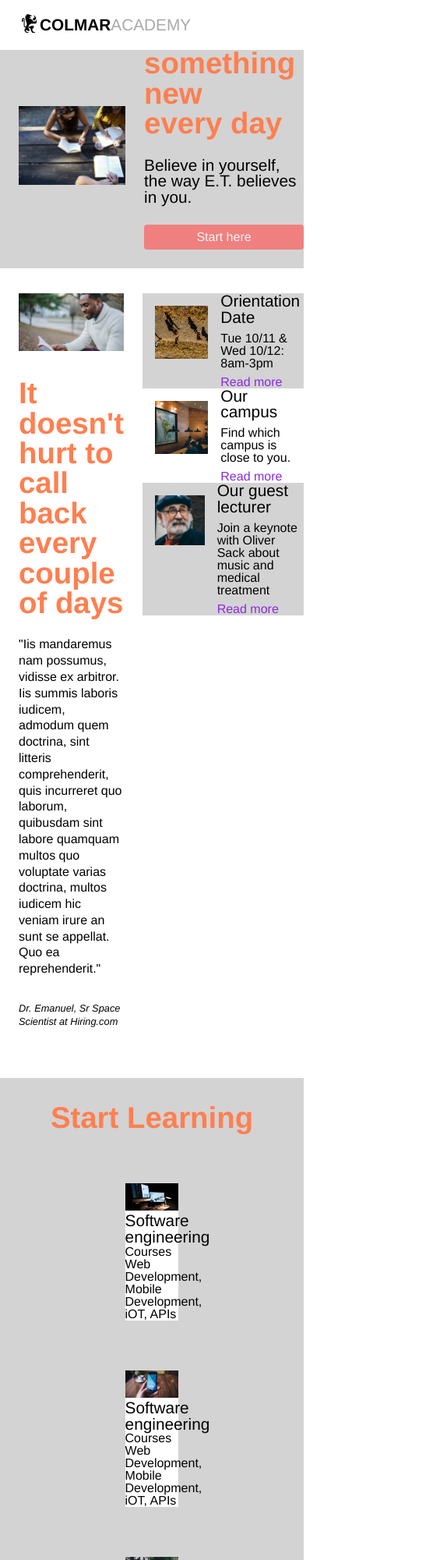
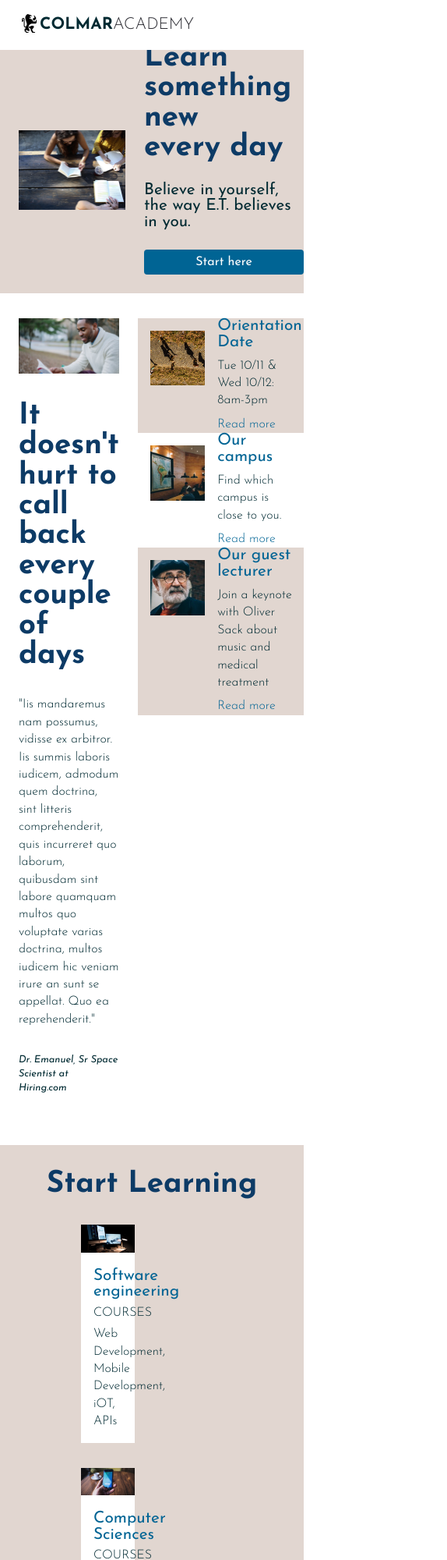
Before and after one commit to orlyrory/colmaracademy, a plain HTML site: page index.html in a window 390 px wide. Shown: the top 2000 px of the page at 78% size, 574 px wide, since content can reach past the window. Drawn offline with Linux system fonts and the light colour scheme.

Commit message:
Main styling for desktop completed. Tweaking colors and fonts. Mobile styling up next.

```diff
--- a/index.html
+++ b/index.html
@@ -5,6 +5,7 @@
     <meta name="viewport" content="width=device-width, initial-scale=1.0">
     <link rel="stylesheet" href="./resources/css/reset.css">
     <link rel="stylesheet" href="./resources/css/style.css">
+    <link href="https://fonts.googleapis.com/css?family=Josefin+Sans:300,400,400i,700" rel="stylesheet">
     <title>Colmar Academy</title>
 </head>
 
@@ -110,7 +111,7 @@
             <div class="flex-box-item">
                 <img src="./resources/images/course-computer-art.jpg" alt="Person holding phone">
                 <div class="flex-box-text">
-                    <h3>Software engineering</h3>
+                    <h3>Computer Sciences</h3>
                     <h4>Courses</h4>
                     <p>Web Development, Mobile Development, iOT, APIs</p>
                 </div>
@@ -118,7 +119,7 @@
             <div class="flex-box-item">
                 <img src="./resources/images/course-design.jpg" alt="Person holding old film camera">
                 <div class="flex-box-text">
-                    <h3>Software engineering</h3>
+                    <h3>Photography</h3>
                     <h4>Courses</h4>
                     <p>Web Development, Mobile Development, iOT, APIs</p>
                 </div>
@@ -126,7 +127,7 @@
             <div class="flex-box-item">
                 <img src="./resources/images/course-data.jpg" alt="Laptop  with data on screen">
                 <div class="flex-box-text">
-                    <h3>Software engineering</h3>
+                    <h3>Dentistry</h3>
                     <h4>Courses</h4>
                     <p>Web Development, Mobile Development, iOT, APIs</p>
                 </div>
@@ -134,7 +135,7 @@
             <div class="flex-box-item">
                 <img src="./resources/images/course-business.jpg" alt="Chess pieces">
                 <div class="flex-box-text">
-                    <h3>Software engineering</h3>
+                    <h3>Chess Masterclass</h3>
                     <h4>Courses</h4>
                     <p>Web Development, Mobile Development, iOT, APIs</p>
                 </div>
@@ -142,7 +143,7 @@
             <div class="flex-box-item">
                 <img src="./resources/images/course-marketing.jpg" alt="Smart watch on person's wrist">
                 <div class="flex-box-text">
-                    <h3>Software engineering</h3>
+                    <h3>VCR Sciences</h3>
                     <h4>Courses</h4>
                     <p>Web Development, Mobile Development, iOT, APIs</p>
                 </div>
@@ -152,29 +153,37 @@
 
     <!-- 60/40 SECOND SPLIT CONTENT SECTION -->
 
-    <div class="split-container">
-        <h2></h2>
+    <div class="flex-split-container">
+        <h1>Thesis exhibit</h1>
         <div class="flex-split-content-container">
             <div class="flex-left-content">
-                <video width="60%" height="auto" controls>
+                <video width="100%" height="auto" autoplay>
                 <source src="./resources/videos/thesis.mp4" type="video/mp4">
                     Your browser does not support the video tag.
                 </video>
-                <h4>Reimagine urban</h4>
+                <h2>Reimagine urban</h2>
                 <p>"Et fore minim hic eiusmod. Aliquip
                     ipsum ingeniis pariatur, ullamco anim quae ea velit. Se mandaremus ad cupidatat
                     eu quis possumus et coniunctione. Ut quis laborum arbitror."</p>
             </div>
             <div class="flex-column-container">
                 <div class="flex-column-content">
+                    <div class="flex-column-image">
                         <img src="./resources/images/thesis-fisma.jpg" alt="Messy desk with phone and papers">
+                    </div>
+                    <div class="flex-column-text">
                         <h3>Fisma: Design and Prototype</h3>
                         <p>Designer showcase of new prototype product</p>
                     </div>
+                </div>
                 <div class="flex-column-content">
+                    <div class="flex-column-image">
                         <img src="./resources/images/thesis-now-and-then.jpg" alt="Skyscraper in gentle fog">
+                    </div>
+                    <div class="flex-column-text">
                         <h3>Now and then</h3>
                         <p>Research study about New York</p>
+                    </div>
                 </div>
             </div>
         </div>
@@ -183,11 +192,13 @@
     <!-- FOOTER -->
 
     <footer>
-        <p>&#169;2016 Colmar Academy. All rights reserved</p>
+        <div class="footer-content">
+            <p>&#169;&nbsp;2016 Colmar Academy. All rights reserved</p>
             <ul>
-            <li>Terms</li>
-            <li>Privacy</li>
+                <li><a href="#">Terms</a></li>
+                <li><a href="#">Privacy</a></li>
             </ul>
+        </div>
     </footer>
 </body>
 </html>
--- a/resources/css/style.css
+++ b/resources/css/style.css
@@ -1,34 +1,46 @@
 html {
-   font-family:  Helvetica;
+    font-family: 'Josefin Sans', sans-serif;
     font-size: 16px;
+    color: #002A32;
 }
 
 h1 {
     font-size: 2.4em;
-    font-weight: bold;
-    color: coral;
+    font-weight: 600;
+    color: #0D3B66;
 }
 
 h2 {
     font-size: 1.3em;
-    font-weight: 300;
+    font-weight: 400;
 }
 
 h3 {
+    color: #006494;
     font-size: 1.3em;
     font-weight: 400;
 }
 
-a {
-    text-decoration: none;
-    color: blueviolet;
+h4 {
+    text-transform: uppercase;
     font-weight: 300;
 }
 
+p, ul, li {
+    font-weight: 300;
+    line-height: 1.4em
+}
+
+a {
+    text-decoration: none;
+    color: #006494;
+
+}
+
 .button {
-    background-color: lightcoral;
+    background-color: #006494;
     padding: 8px;
-    color: whitesmoke;
+    color: #FEFEFE;
     border-radius: 4px;
 }
 
@@ -64,14 +76,14 @@ nav {
 
 .flex-nav-logo p {
     text-transform: uppercase;
-    color: darkgray;
-    font-weight: normal;
+    color: #2D2D34;
+    font-weight: 300;
     font-size: 1.3em;
 }
 
 .flex-nav-logo p span:nth-child(1) {
-    color: black;
-    font-weight: bold;
+    color: #002A32;
+    font-weight: 600;
 }
 
 .flex-nav-container ul {
@@ -90,7 +102,7 @@ nav {
 /* HERO IMAGE SECTION */
 
 header {
-    background-color: lightgray;
+    background-color: #E1D6D0;
 }
 
 .flex-top-content-container {
@@ -108,10 +120,12 @@ header .flex-hero-content {
 
 header .flex-hero-content img {
     width: 100%;
+    padding-top: 32px;
 }
 
 header .flex-header-container {
     text-align: center;
+    padding-top: 32px;
 }
 
 header .flex-header-container h1 {
@@ -157,11 +171,6 @@ header .flex-header-container .button {
     padding: 32px 0 24px 0;
 }
 
-.flex-left-content p {
-    line-height: 1.3em;
-    font-weight: 300;
-}
-
 .flex-left-content .quote-attribute {
     font-size: 0.8em;
     font-style: italic;
@@ -181,7 +190,7 @@ header .flex-header-container .button {
 }
 
 .flex-column-content:nth-child(odd) {
-    background-color: lightgray;
+    background-color: #E1D6D0;
 }
 
 .flex-column-image {
@@ -204,7 +213,7 @@ header .flex-header-container .button {
 
 .flex-column-text {
     align-self: center;
-    max-width: 65%
+    max-width: 45%;
 }
 
 .flex-column-text p,
@@ -223,27 +232,96 @@ header .flex-header-container .button {
 /* GALLERY SECTION STYLING */
 
 .flex-box-lower-container {
-    background-color: lightgray;
+    background-color: #E1D6D0;
+    padding: 32px 0;
 }
 
 .flex-box-lower-container h1 {
     text-align: center;
-    padding: 32px 0;
+    padding-bottom: 32px;
 }
 .flex-box-content-container {
     display: flex;
     flex-wrap: wrap;
-    justify-content: center;
+    justify-content: space-between;
     margin: 0 72px;
 }
 
 .flex-box-item {
-    margin: 32px;
+    margin: 0 32px;
     max-width: 28%;
     background-color: white;
+}
 
+.flex-box-item:nth-child(-n+3) {
+    margin-bottom: 32px;
 }
 
 .flex-box-item img {
     width: 100%;
 }
+
+.flex-box-text {
+    padding: 16px;
+    max-width: 80%;
+}
+
+.flex-box-text h3,
+.flex-box-text h4,
+.flex-box-text p {
+    margin: 8px 0;
+}
+
+.flex-box-text h3 {
+    margin-top: 0;
+}
+
+.flex-box-text p {
+    margin-bottom: 0;
+}
+
+/* LOWER VIDEO SECOND SPLIT SECTION */
+
+.flex-split-container {
+    padding: 32px 0;
+}
+
+.flex-split-container h1 {
+    text-align: center;
+}
+
+.flex-left-content h2 {
+    padding-top: 24px;
+}
+
+.flex-left-content p {
+    padding-top: 8px;
+}
+
+/* FOOTER */
+
+footer {
+    border-top: 1px solid #E1D6D0;
+    margin: 0 auto;
+}
+
+footer a {
+
+}
+
+.footer-content {
+    display: flex;
+    align-items: center;
+    justify-content: space-between;
+    max-width: 1200px;
+    padding: 16px;
+    margin: 0 auto;
+}
+
+.footer-content ul {
+    display: flex;
+}
+
+.footer-content li {
+    padding-right: 16px;
+}
```
Lines whose indentation alone changed are shown as unchanged.
